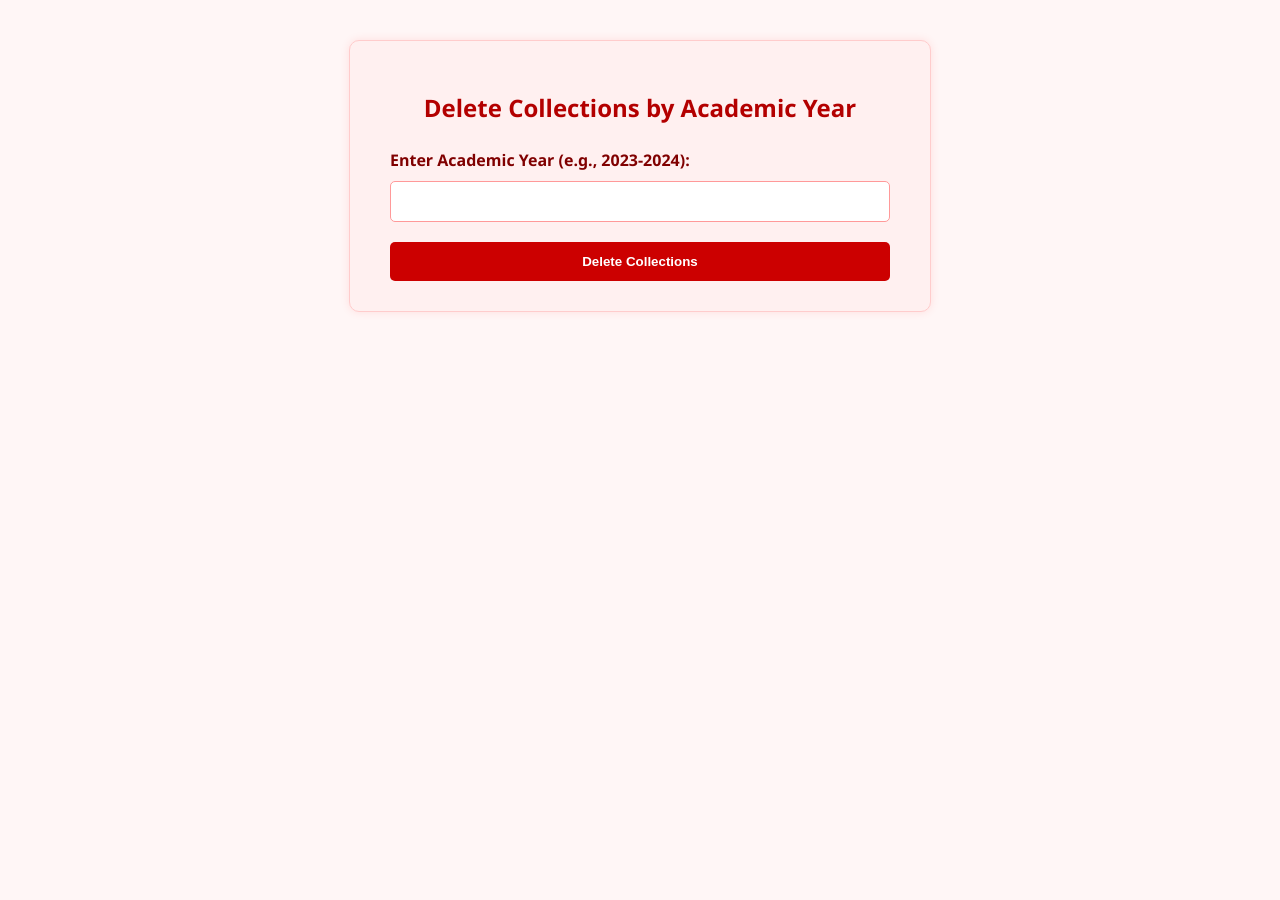
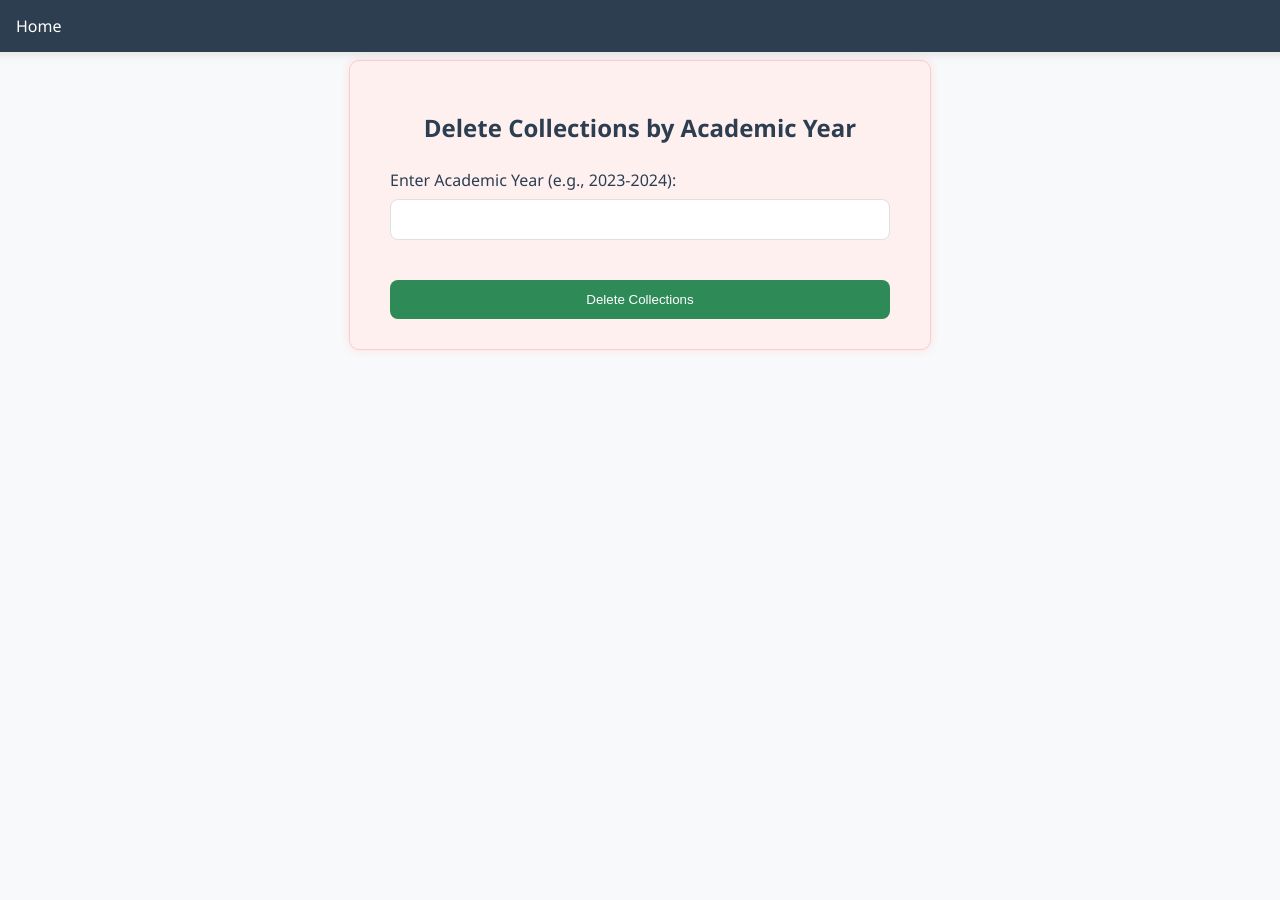
Before and after one commit to itattender2025/attender, a Django app: page /update/delete/ in a window 1280 px wide. Before the commit the page ends 312 px from the top, so only its background shows below. Run offline with Django 5.2, Linux system fonts and the light colour scheme.

Commit message:
Update delete_collections.html

```diff
--- a/templates/delete_collections.html
+++ b/templates/delete_collections.html
@@ -86,8 +86,146 @@
             border: 1px solid #ffeeba;
         }
     </style>
+    <style>
+        :root {
+            --primary-color: #3498db;
+            --secondary-color: #2c3e50;
+            --accent-color: #1abc9c;
+            --light-gray: #f8f9fa;
+            --success-color: #2e8b57;
+        }
+
+        body {
+            font-family: 'Segoe UI', Tahoma, Geneva, Verdana, sans-serif;
+            background: var(--light-gray);
+            padding-top: 60px;
+        }
+
+        .navbar {
+            background-color: var(--secondary-color);
+            padding: 15px 5%;
+            box-shadow: 0 2px 10px rgba(0, 0, 0, 0.1);
+            position: fixed;
+            top: 0;
+            width: 100%;
+            z-index: 1000;
+        }
+
+        .navbar a {
+            color: white;
+            text-decoration: none;
+            padding: 12px 16px;
+            transition: all 0.3s;
+        }
+
+        .navbar a:hover {
+            background-color: var(--accent-color);
+            border-radius: 4px;
+        }
+
+        .import-container {
+            max-width: 600px;
+            margin: 30px auto;
+            background: white;
+            padding: 30px;
+            border-radius: 10px;
+            box-shadow: 0 4px 20px rgba(0, 0, 0, 0.08);
+        }
+
+        h2 {
+            text-align: center;
+            color: var(--secondary-color);
+            margin-bottom: 25px;
+        }
+
+        label {
+            font-weight: 500;
+            color: var(--secondary-color);
+            margin-top: 15px;
+            display: block;
+        }
+
+        input[type="text"],
+        input[type="number"],
+        input[type="file"],
+        select {
+            width: 100%;
+            padding: 12px;
+            margin-top: 8px;
+            border-radius: 8px;
+            border: 1px solid #e0e0e0;
+            transition: all 0.3s;
+        }
+
+        input:focus, select:focus {
+            border-color: var(--primary-color);
+            box-shadow: 0 0 0 0.25rem rgba(52, 152, 219, 0.25);
+        }
+
+        button {
+            padding: 12px 20px;
+            background-color: var(--success-color);
+            border: none;
+            color: white;
+            border-radius: 8px;
+            cursor: pointer;
+            margin-top: 20px;
+            font-weight: 500;
+            transition: all 0.3s;
+        }
+
+        button:hover {
+            background-color: #246b45;
+            transform: translateY(-2px);
+        }
+
+        .btn-secondary {
+            background-color: #6c757d;
+        }
+
+        .btn-secondary:hover {
+            background-color: #5a6268;
+            transform: translateY(-2px);
+        }
+
+        .subject-inputs {
+            margin-top: 20px;
+            background-color: var(--light-gray);
+            padding: 20px;
+            border-radius: 8px;
+        }
+
+        .subject-field {
+            margin-bottom: 15px;
+        }
+
+        .subject-field input {
+            margin-bottom: 5px;
+        }
+
+        @media (max-width: 768px) {
+            .import-container {
+                margin: 20px;
+                padding: 20px;
+            }
+
+            .navbar {
+                padding: 15px;
+            }
+        }
+    </style>
 </head>
 <body>
+    <!-- Navigation Bar -->
+    <nav class="navbar">
+        <div>
+            <a href="{% url 'index' %}"><i class="fas fa-home"></i> Home</a>
+            {% comment %} <a href="{% url 'update' %}"><i class="fas fa-edit"></i> Update</a>
+            <a href="{% url 'import_collection' %}" class="active"><i class="fas fa-file-import"></i> Import</a>
+            <a href="{% url 'export_collection' %}"><i class="fas fa-file-export"></i> Export</a>
+            <a href="#"><i class="fas fa-cog"></i> Settings</a> {% endcomment %}
+        </div>
+    </nav>
     <div class="container">
         <h2>Delete Collections by Academic Year</h2>
         {% if messages %}
```
